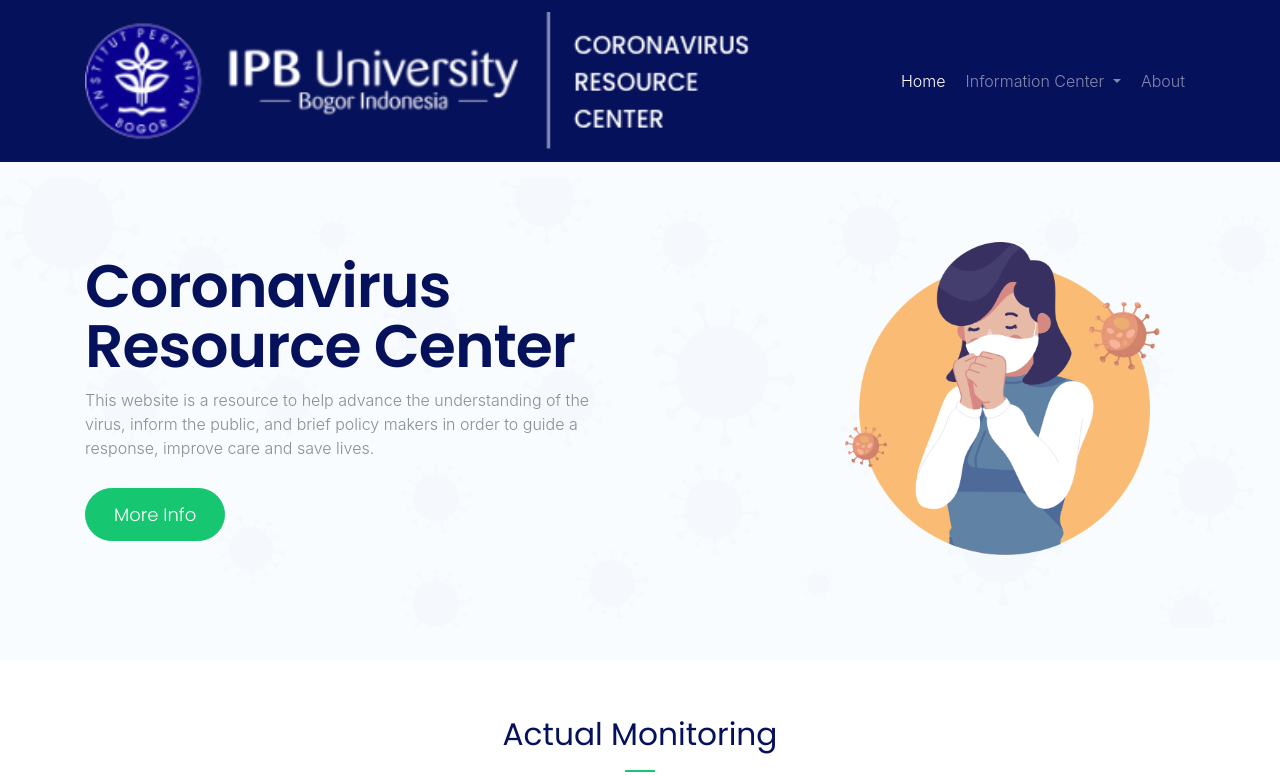
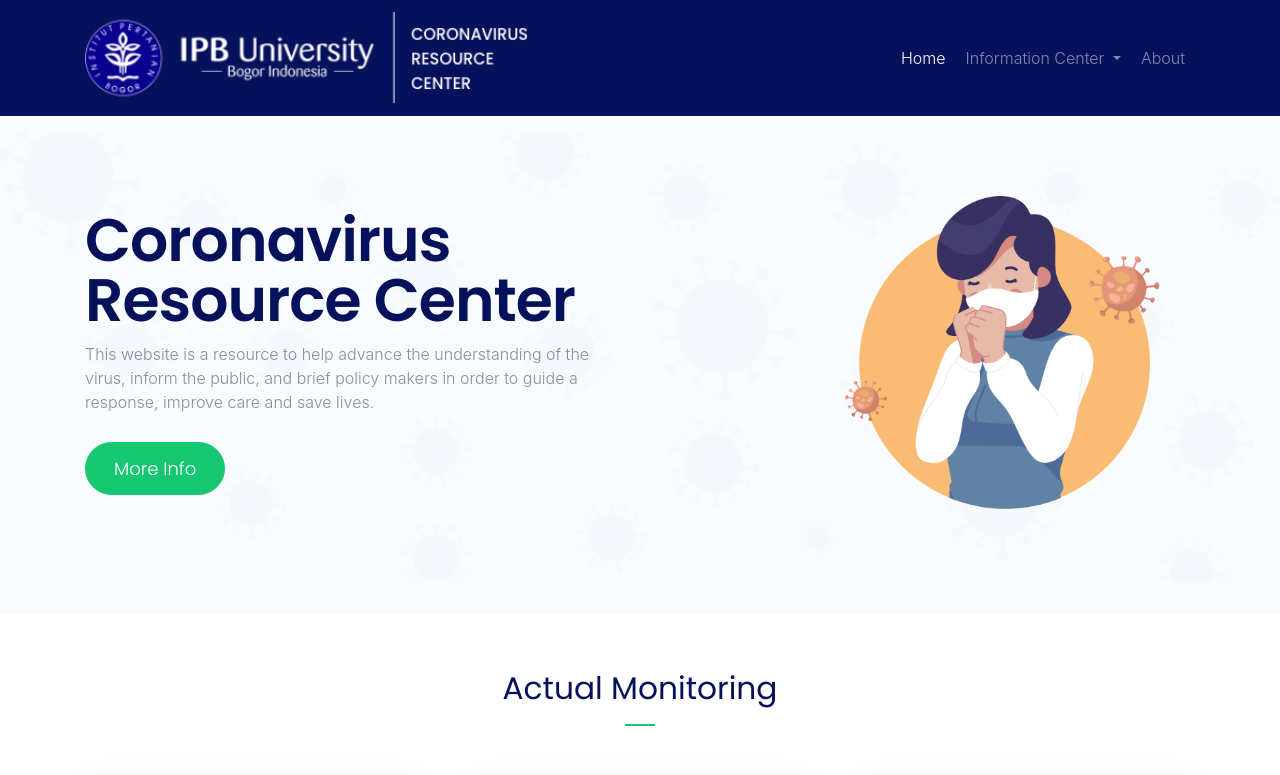
Before and after one commit to ullahkun/cvd19_ipb, a plain HTML site: page index.html in a window 1280 px wide. Shown: the top 775 px of the page. Drawn offline with nearby package versions, Linux system fonts and the light colour scheme.

Commit message:
Update index.html

```diff
--- a/index.html
+++ b/index.html
@@ -41,7 +41,7 @@
 <!-- Navigation -->
     <nav class="navbar navbar-expand-lg navbar-dark" style="background-color: #06115C;">
       <div class="container md-1">
-  <img src="images/logo.png" alt="logo" width="60%">
+  <img src="images/logo.png" alt="logo" width="40%">
   <button class="navbar-toggler" type="button" data-toggle="collapse" data-target="#navbarNavDropdown" aria-controls="navbarNavDropdown" aria-expanded="false" aria-label="Toggle navigation">
     <span class="navbar-toggler-icon"></span>
   </button>
```
